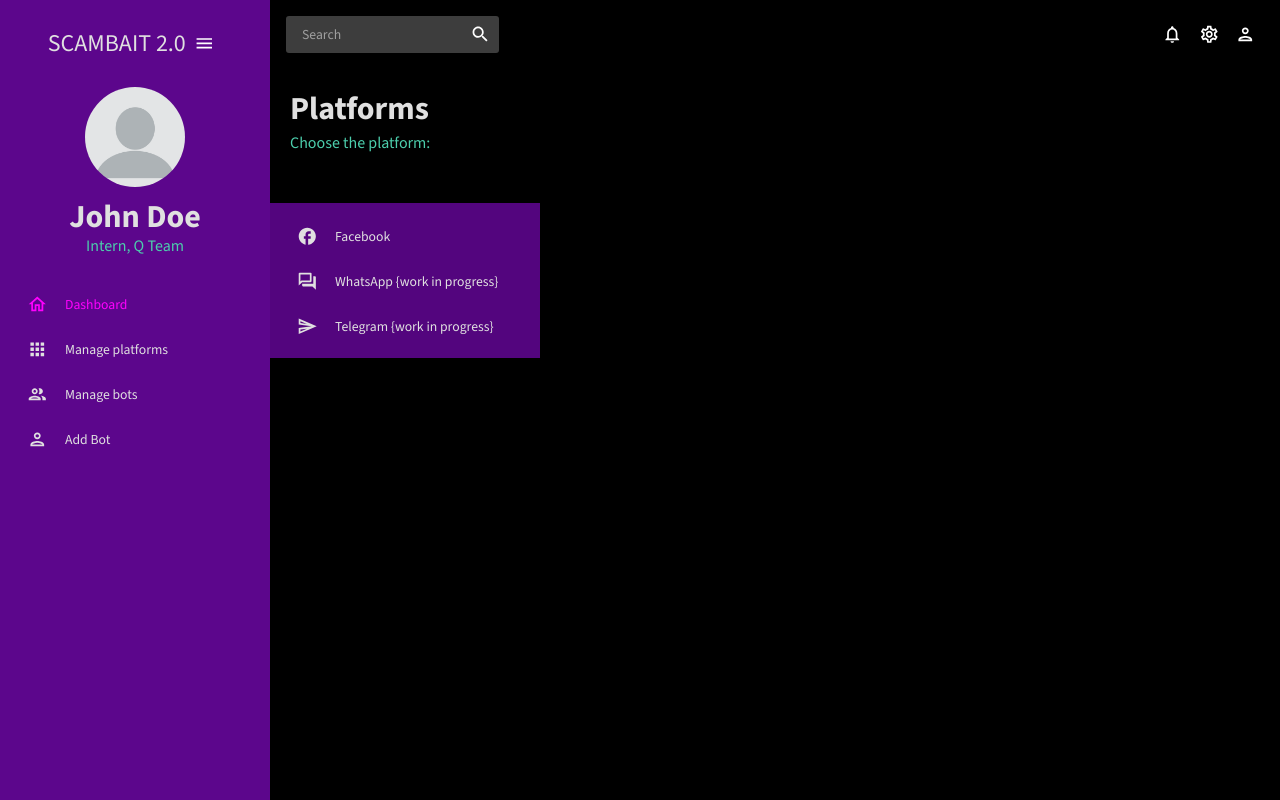
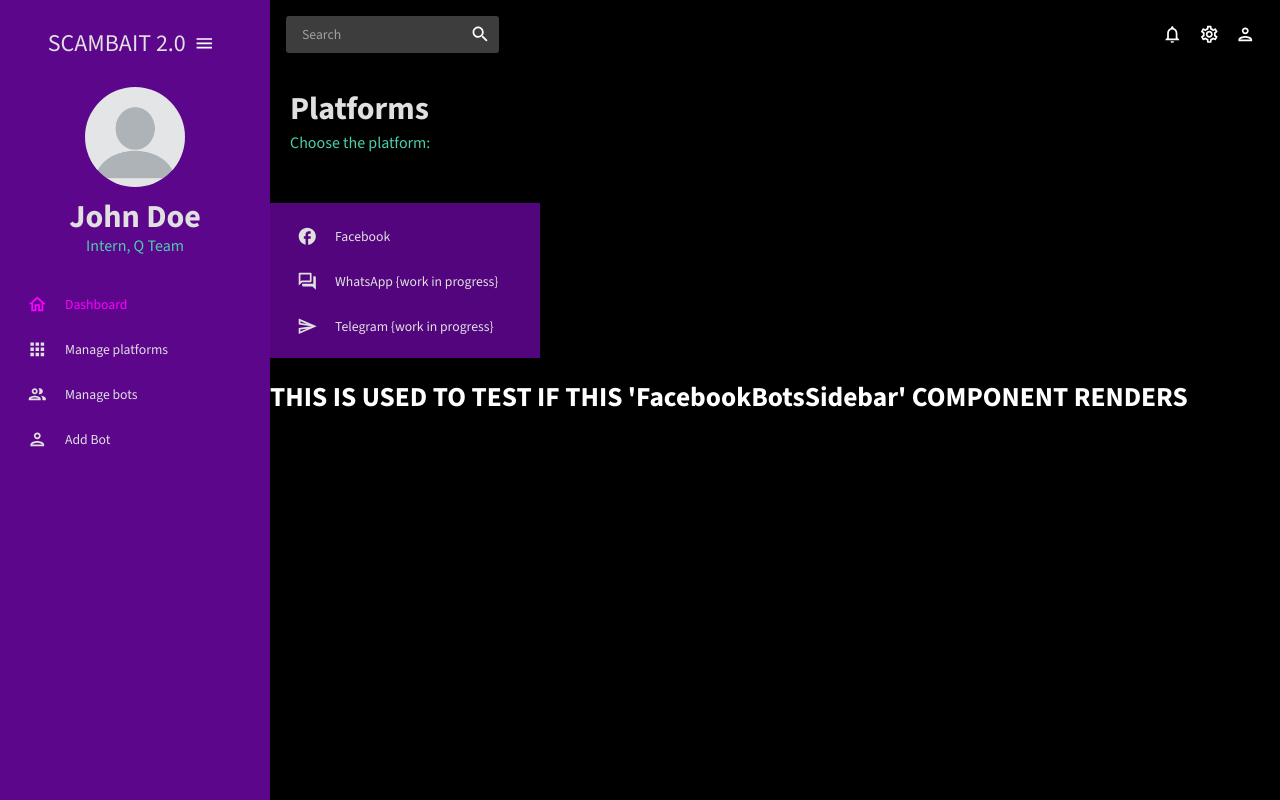
Before and after one commit to wjkb/Dashboard-v1, a React (Create React App) app: page /platforms/facebook in a window 1280 px wide. Built offline with nearby package versions, Linux system fonts and the light colour scheme.

Commit message:
Fix component not rendering bug

```diff
--- a/src/App.js
+++ b/src/App.js
@@ -9,6 +9,7 @@ import Form from "./scenes/form";
 // import Team from "./scenes/Team";
 import PlatformSidebar from "./scenes/platforms";
 import FacebookBotsSidebar from "./scenes/platforms/FacebookBotsSidebar";
+import WhatsappBotsSidebar from "./scenes/platforms/WhatsappBotsSidebar";
 
 function App() {
   const [theme, colorMode] = useMode();
@@ -26,8 +27,8 @@ function App() {
               <Route path="/" element={<Dashboard />} />
               <Route path="/platforms" element={<PlatformSidebar />}>
                 <Route path="facebook" element={<FacebookBotsSidebar />} />
-                {/* <Route path="whatsapp" element={<WhatsAppBotsSidebar />} />
-                <Route path="telegram" element={<TelegramBotsSidebar />} /> */}
+                {/* <Route path="whatsapp" element={<WhatsappBotsSidebar />} /> */}
+                {/* <Route path="telegram" element={<TelegramBotsSidebar />} /> */}
               </Route>
               <Route path="/addbot" element={<Form />} />
             </Routes>
--- a/src/scenes/platforms/FacebookBotsSidebar.jsx
+++ b/src/scenes/platforms/FacebookBotsSidebar.jsx
@@ -30,7 +30,7 @@ const FacebookBotsSidebar = () => {
   const theme = useTheme();
   const colors = tokens;
 
-  return <h1> THIS IS USED TO TEST IF THIS COMPONENT RENDERS </h1>;
+  return <h1> THIS IS USED TO TEST IF THIS 'FacebookBotsSidebar' COMPONENT RENDERS </h1>;
 };
 
 export default FacebookBotsSidebar;
--- a/src/scenes/platforms/index.jsx
+++ b/src/scenes/platforms/index.jsx
@@ -3,7 +3,7 @@ import { useState } from "react";
 import { ProSidebar, Menu, MenuItem } from "react-pro-sidebar";
 import "react-pro-sidebar/dist/css/styles.css";
 import { Box, IconButton, Typography, useTheme } from "@mui/material";
-import { Link } from "react-router-dom";
+import { Link, Outlet } from "react-router-dom";
 import { tokens } from "../../theme";
 import FacebookOutlinedIcon from "@mui/icons-material/FacebookOutlined";
 import ForumOutlinedIcon from "@mui/icons-material/ForumOutlined";
@@ -86,6 +86,7 @@ const PlatformSidebar = () => {
           </Menu>
         </ProSidebar>
       </Box>
+      <Outlet />
     </>
   );
 };
```
